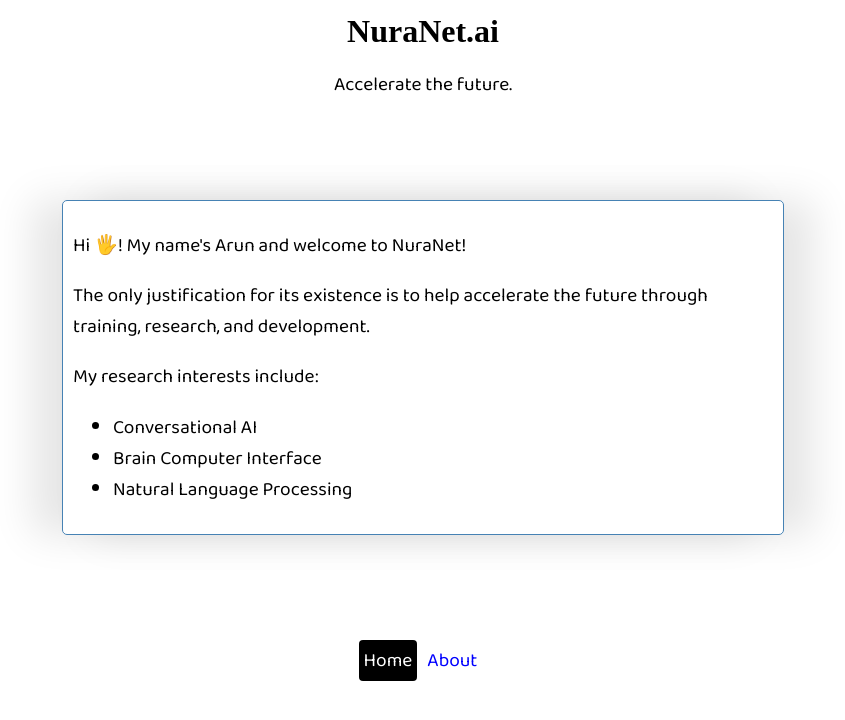
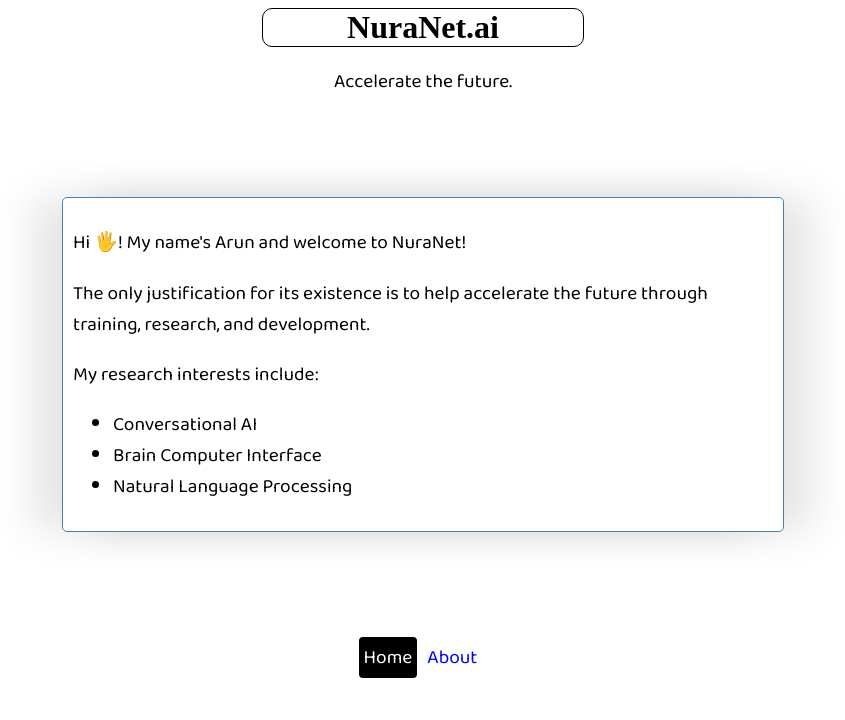
Before and after one commit to NuraNet/mvue, a Vue app: page / in a window 1280 px wide. Shown: the top 720 px of the page, without its empty margins (217-1062 px from the left). Built offline with nearby package versions, Linux system fonts and the light colour scheme; a web font is replaced by a local one.

Commit message:
Updated logo css.

```diff
--- a/src/App.vue
+++ b/src/App.vue
@@ -1,6 +1,6 @@
 <template>
   <div>
- <h1>NuraNet.ai</h1>
+ <h1 class="logo">NuraNet.ai</h1>
 <p>Accelerate the future.</p>
   </div>
 
@@ -23,6 +23,19 @@
 
 }
 
+.logo {
+
+  width:20rem;
+  text-align: center;
+  border-color: #000;
+  color: black;
+  border: 1px solid black;
+  margin: auto;
+  border-radius: 10px;
+
+
+}
+
 #nav {
   padding: 10px;
 }
@@ -37,6 +50,7 @@
  text-decoration: none;
  padding: 10px;
  border-radius: 4px;
+ margin: 100px auto;
 
 }
 
@@ -53,8 +67,8 @@
 
 body {
   font-family: 'Baloo 2', cursive;
-   font-size:1.2rem;
-   text-align: center;
+  font-size:1.2rem;
+  text-align: center;
 }
 
 
```
